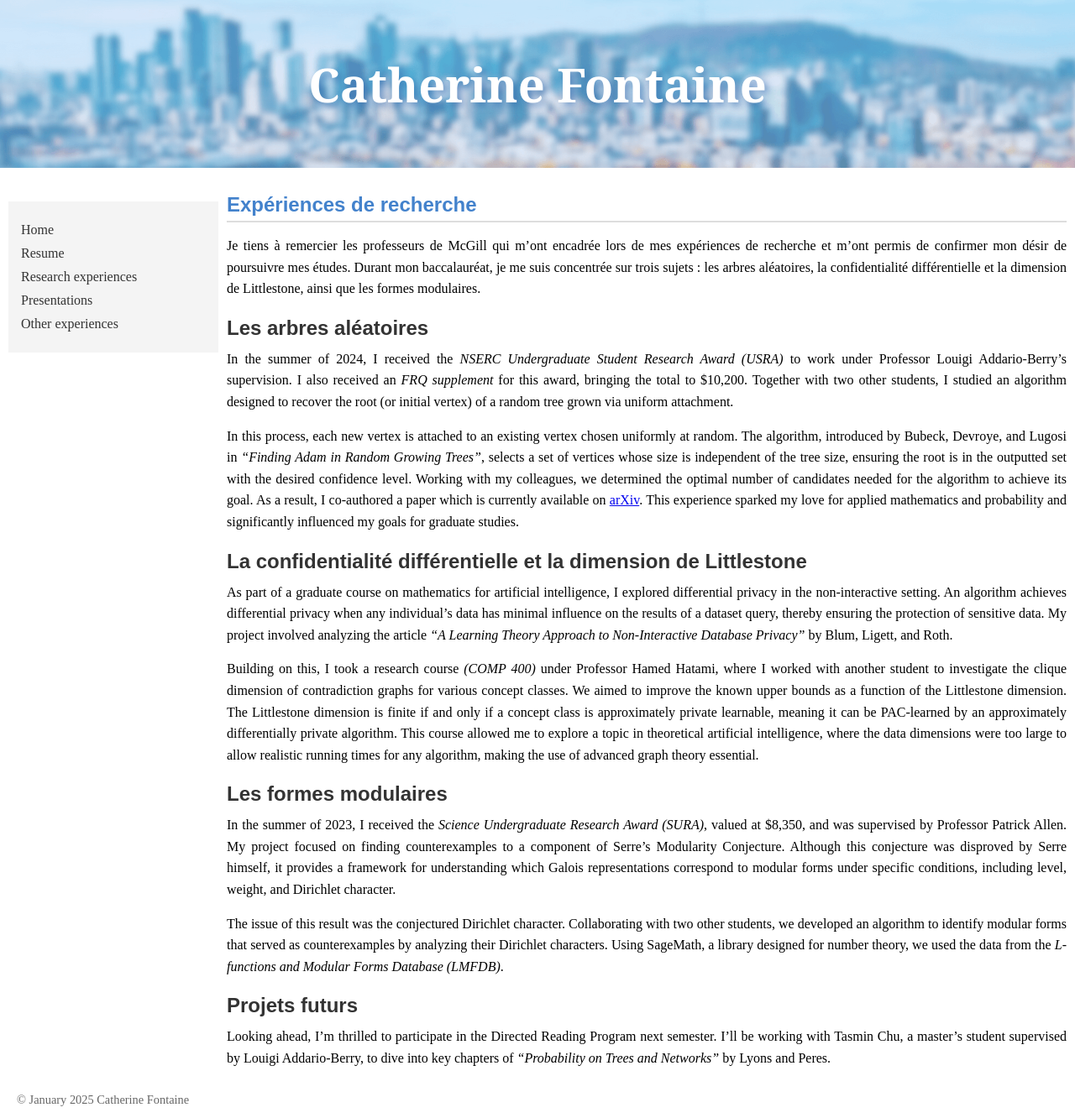
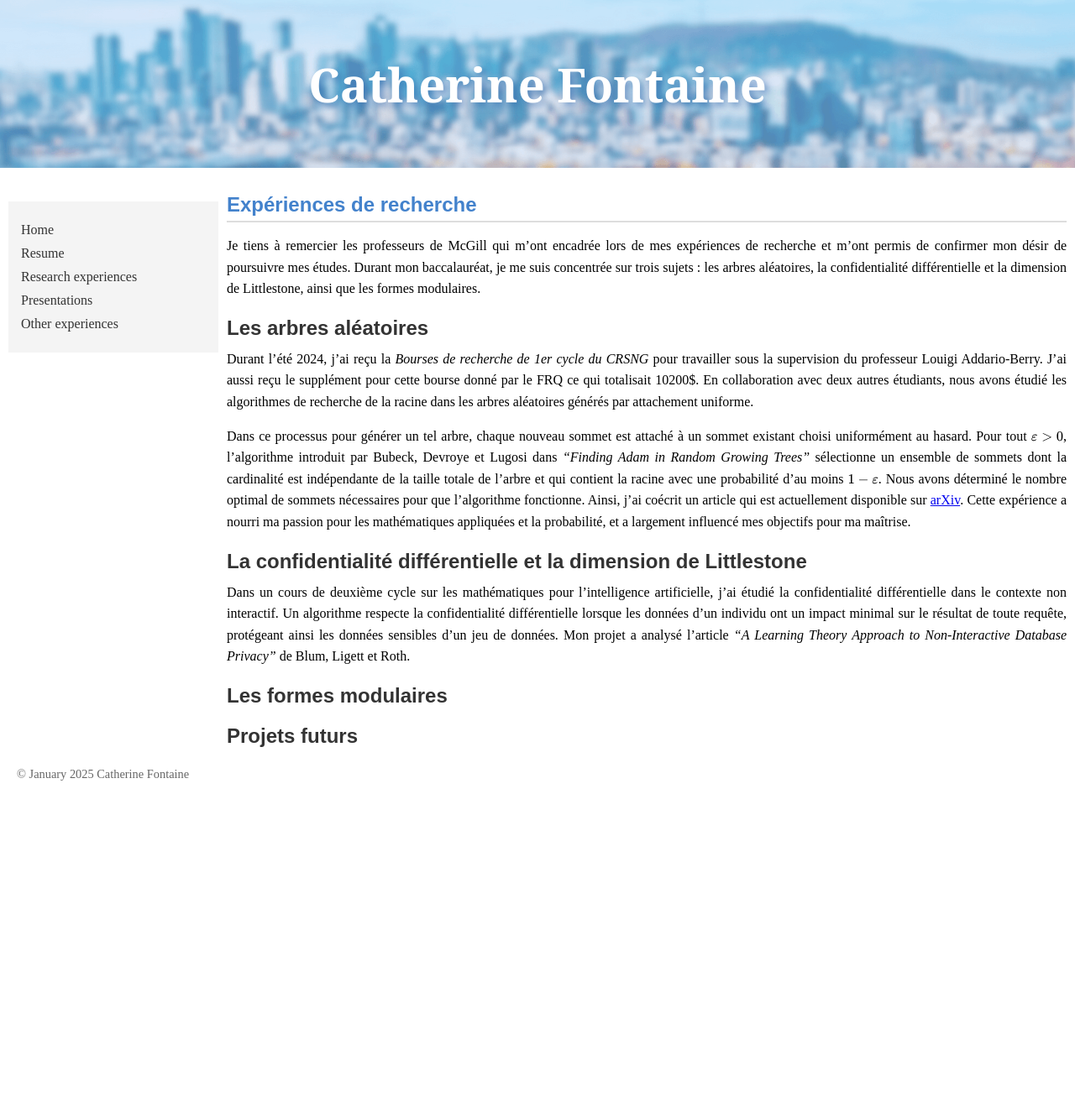
Before and after one commit to CatherineFontaine/CatherineFontaine.github.io, a Jekyll site: the page built from fr/researchexperiences.md, in a window 1280 px wide. Shown: the whole page at 84% size. Built offline with Jekyll 4.4.1, drawn with Linux system fonts in a browser that asks for light colours; after the commit the page ends 944 px from its top, so only the background shows below that.

Commit message:
Update researchexperiences.md

```diff
--- a/fr/researchexperiences.md
+++ b/fr/researchexperiences.md
@@ -8,22 +8,16 @@ Je tiens à remercier les professeurs de McGill qui m'ont encadrée lors de mes
 
 ### Les arbres aléatoires
 
-In the summer of 2024, I received the *NSERC Undergraduate Student Research Award (USRA)* to work under Professor Louigi Addario-Berry’s supervision. I also received an *FRQ supplement* for this award, bringing the total to $10,200. Together with two other students, I studied an algorithm designed to recover the root (or initial vertex) of a random tree grown via uniform attachment.
+Durant l’été 2024, j’ai reçu la *Bourses de recherche de 1er cycle du CRSNG* pour travailler sous la supervision du professeur Louigi Addario-Berry. J’ai aussi reçu le supplément pour cette bourse donné par le FRQ ce qui totalisait 10200$. En collaboration avec deux autres étudiants, nous avons étudié les algorithmes de recherche de la racine dans les arbres aléatoires générés par attachement uniforme.
 
-In this process, each new vertex is attached to an existing vertex chosen uniformly at random. The algorithm, introduced by Bubeck, Devroye, and Lugosi in *“Finding Adam in Random Growing Trees”*, selects a set of vertices whose size is independent of the tree size, ensuring the root is in the outputted set with the desired confidence level. Working with my colleagues, we determined the optimal number of candidates needed for the algorithm to achieve its goal. As a result, I co-authored a paper which is currently available on [arXiv](https://arxiv.org/abs/2411.18614). This experience sparked my love for applied mathematics and probability and significantly influenced my goals for graduate studies.
+Dans ce processus pour générer un tel arbre, chaque nouveau sommet est attaché à un sommet existant choisi uniformément au hasard. Pour tout $\varepsilon > 0$, l'algorithme introduit par Bubeck, Devroye et Lugosi dans *"Finding Adam in Random Growing Trees"* sélectionne un ensemble de sommets dont la cardinalité est indépendante de la taille totale de l'arbre et qui contient la racine avec une probabilité d'au moins $1 − \varepsilon$. Nous avons déterminé le nombre optimal de sommets nécessaires pour que l'algorithme fonctionne. Ainsi, j'ai coécrit un article qui est actuellement disponible sur [arXiv](https://arxiv.org/abs/2411.18614). Cette expérience a nourri ma passion pour les mathématiques appliquées et la probabilité, et a largement influencé mes objectifs pour ma maîtrise.
 
 ### La confidentialité différentielle et la dimension de Littlestone
 
-As part of a graduate course on mathematics for artificial intelligence, I explored differential privacy in the non-interactive setting. An algorithm achieves differential privacy when any individual's data has minimal influence on the results of a dataset query, thereby ensuring the protection of sensitive data. My project involved analyzing the article *“A Learning Theory Approach to Non-Interactive Database Privacy”* by Blum, Ligett, and Roth.
+Dans un cours de deuxième cycle sur les mathématiques pour l'intelligence artificielle, j'ai étudié la confidentialité différentielle dans le contexte non interactif. Un algorithme respecte la confidentialité différentielle lorsque les données d'un individu ont un impact minimal sur le résultat de toute requête, protégeant ainsi les données sensibles d’un jeu de données. Mon projet a analysé l'article *"A Learning Theory Approach to Non-Interactive Database Privacy"* de Blum, Ligett et Roth.
 
-Building on this, I took a research course *(COMP 400)* under Professor Hamed Hatami, where I worked with another student to investigate the clique dimension of contradiction graphs for various concept classes. We aimed to improve the known upper bounds as a function of the Littlestone dimension. The Littlestone dimension is finite if and only if a concept class is approximately private learnable, meaning it can be PAC-learned by an approximately differentially private algorithm. This course allowed me to explore a topic in theoretical artificial intelligence, where the data dimensions were too large to allow realistic running times for any algorithm, making the use of advanced graph theory essential.
 
 ### Les formes modulaires
 
-In the summer of 2023, I received the *Science Undergraduate Research Award (SURA)*, valued at $8,350, and was supervised by Professor Patrick Allen. My project focused on finding counterexamples to a component of Serre’s Modularity Conjecture. Although this conjecture was disproved by Serre himself, it provides a framework for understanding which Galois representations correspond to modular forms under specific conditions, including level, weight, and Dirichlet character.
-
-The issue of this result was the conjectured Dirichlet character. Collaborating with two other students, we developed an algorithm to identify modular forms that served as counterexamples by analyzing their Dirichlet characters. Using SageMath, a library designed for number theory, we used the data from the *L-functions and Modular Forms Database (LMFDB)*.
 
 ### Projets futurs
-
-Looking ahead, I’m thrilled to participate in the Directed Reading Program next semester. I’ll be working with Tasmin Chu, a master’s student supervised by Louigi Addario-Berry, to dive into key chapters of *“Probability on Trees and Networks”* by Lyons and Peres.
```
